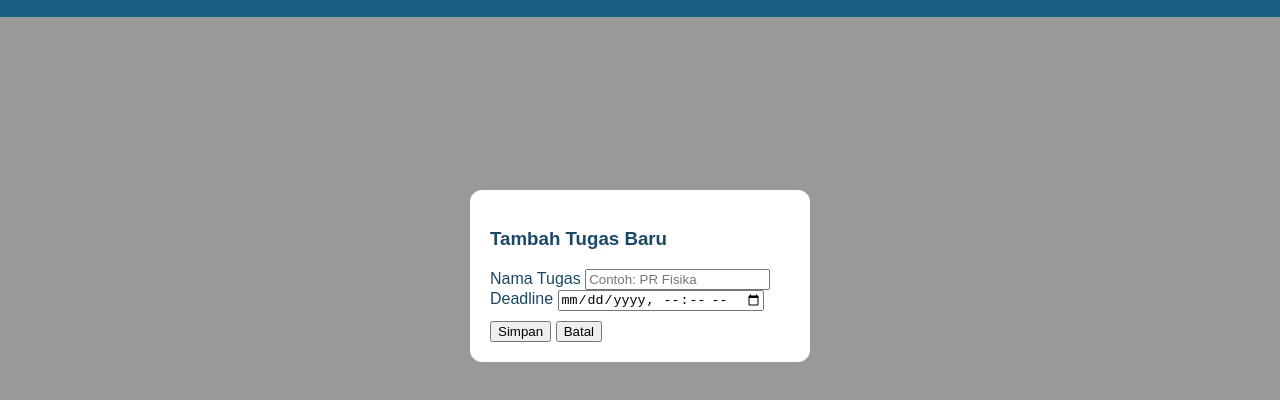
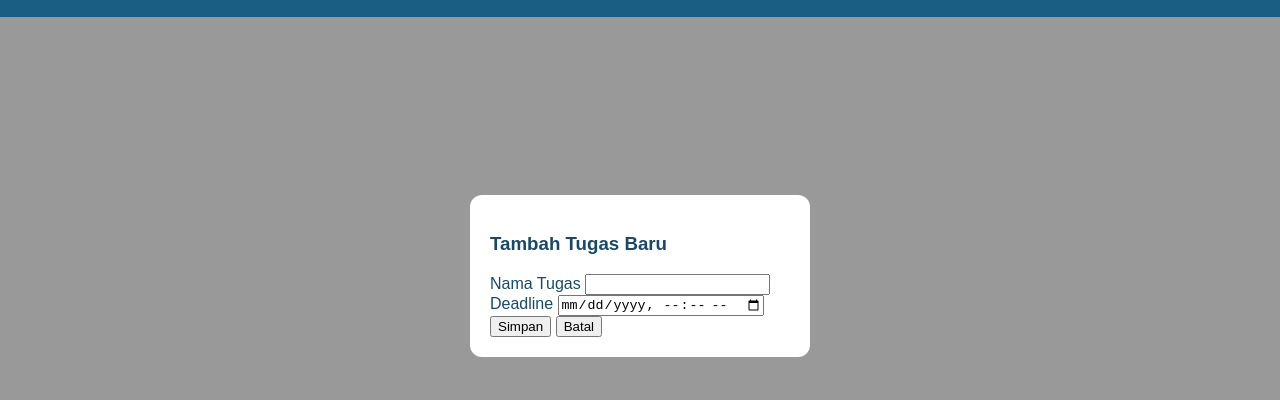
Before and after one commit to belencalista05-collab/Reminder-LMS, a plain HTML site: page index.html in a window 1280 px wide. Both pictures are taken after a click on the button "+ Tambah Tugas". Shown: the part 124-524 px from the top of the page. Drawn offline with Linux system fonts and the light colour scheme.

Commit message:
Update index.html

```diff
--- a/index.html
+++ b/index.html
@@ -5,35 +5,32 @@
   <title>Task Reminder</title>
   <link rel="stylesheet" href="style.css">
 </head>
-
 <body>
 
-  <!-- HEADER -->
   <header class="header">
     <h1>Task Reminder Dashboard</h1>
     <button id="addTaskBtn" class="btn-primary">+ Tambah Tugas</button>
   </header>
 
-  <!-- MAIN -->
   <main>
     <section id="task-list"></section>
-  </main>
 
-  <!-- MODAL TAMBAH TUGAS -->
+    <!-- Modal -->
     <div id="taskModal" class="modal">
       <div class="modal-content">
         <h3>Tambah Tugas Baru</h3>
 
         <label>Nama Tugas</label>
-      <input type="text" id="taskTitle" placeholder="Contoh: PR Fisika">
+        <input type="text" id="taskTitle">
 
         <label>Deadline</label>
         <input type="datetime-local" id="taskDue">
 
-      <button id="saveTaskBtn" class="btn-primary" style="margin-top: 10px;">Simpan</button>
-      <button id="closeModal" class="btn-secondary" style="margin-top: 5px;">Batal</button>
+        <button id="saveTaskBtn" class="btn-primary">Simpan</button>
+        <button id="closeModal" class="btn-secondary">Batal</button>
       </div>
     </div>
+  </main>
 
   <script src="script.js"></script>
 </body>
```
Lines whose indentation alone changed are shown as unchanged.
